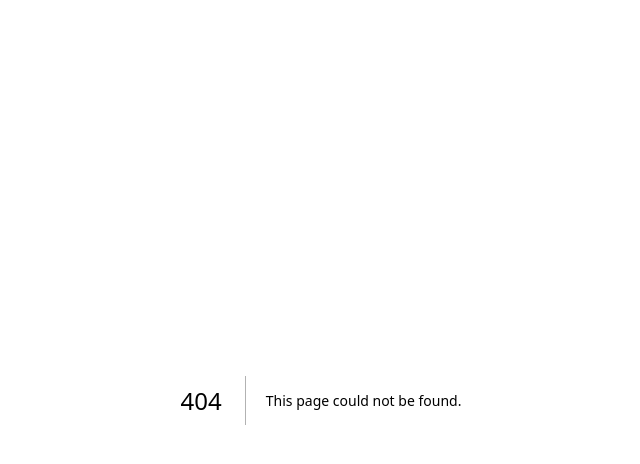
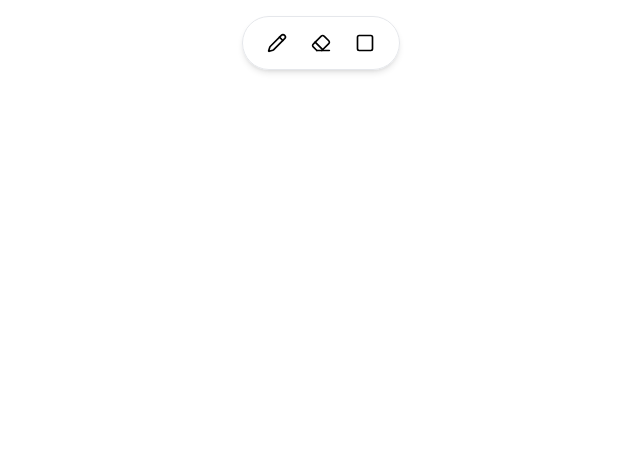
Before and after one commit to iSubhamMani/scribble, a Next.js app in the folder app/: page /whiteboard/1 in a window 1280 px wide. Before the commit this address had no page. Shown: the top 464 px of the page, without its empty margins (319-959 px from the left). Built offline with nearby package versions, Linux system fonts and the light colour scheme.

Commit message:
add Whiteboard and Toolbar components

```diff
--- /dev/null
+++ b/app/src/app/whiteboard/[id]/page.tsx
@@ -0,0 +1,12 @@
+import Toolbar from "@/components/Toolbar";
+import React from "react";
+
+const Whiteboard = () => {
+  return (
+    <div className="relative">
+      <Toolbar />
+    </div>
+  );
+};
+
+export default Whiteboard;
--- /dev/null
+++ b/app/src/components/Toolbar.tsx
@@ -0,0 +1,19 @@
+import { EraserIcon, PencilIcon, SquareIcon } from "lucide-react";
+
+const Toolbar = () => {
+  return (
+    <div className="fixed px-4 py-2 top-4 w-max h-max inset-0 mx-auto rounded-full shadow-md border flex gap-2">
+      <button className="p-2 hover:bg-primary/20 text-black rounded-full">
+        <PencilIcon className="size-5" />
+      </button>
+      <button className="p-2 hover:bg-primary/20 text-black rounded-full">
+        <EraserIcon className="size-5" />
+      </button>
+      <button className="p-2 hover:bg-primary/20 text-black rounded-full">
+        <SquareIcon className="size-5" />
+      </button>
+    </div>
+  );
+};
+
+export default Toolbar;
```
